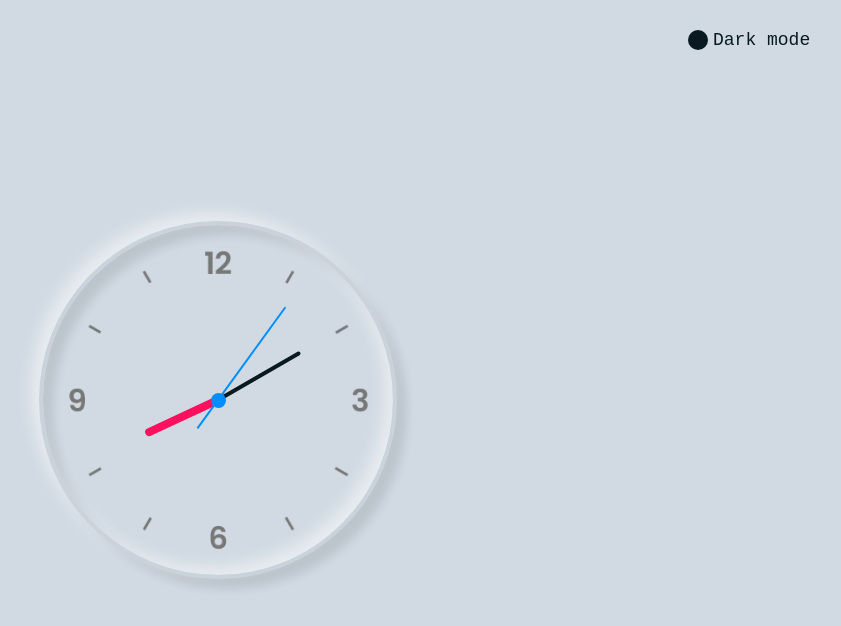
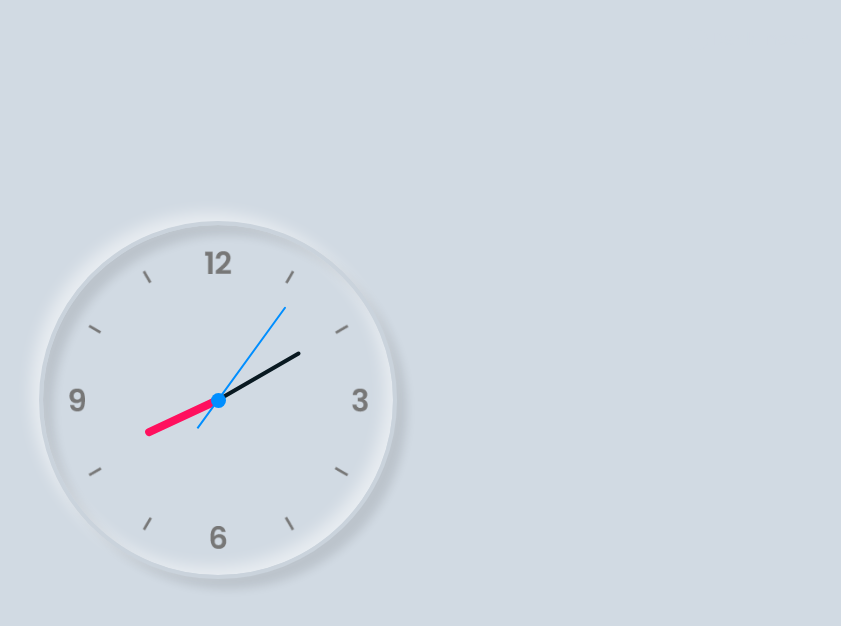
Before and after one commit to kofatol/clock, a React (Create React App) app: page / in a window 1280 px wide. Shown: the top 626 px of the page, without its empty margins (422-1263 px from the left). Built offline with nearby package versions, Linux system fonts and the light colour scheme.

Commit message:
fixed theme chanding logic in ThemeSwitcher component

```diff
--- a/src/components/ThemeSwitcher/ThemeSwitcher.tsx
+++ b/src/components/ThemeSwitcher/ThemeSwitcher.tsx
@@ -13,7 +13,7 @@ const ThemeSwitcher: React.FC<ThemeSwitcherProps> = ({ onClick }) => {
     <div
       onClick={onClick}
       className={`ThemeSwitcher
-      ${isLightMode ? "ThemeSwitcher_light" : "ThemeSwitcher_dark"}`}
+      ${isLightMode ? "ThemeSwitcher_dark" : "ThemeSwitcher_light"}`}
     >
       <span className="ThemeSwitcher__text">Dark mode</span>
     </div>
```
